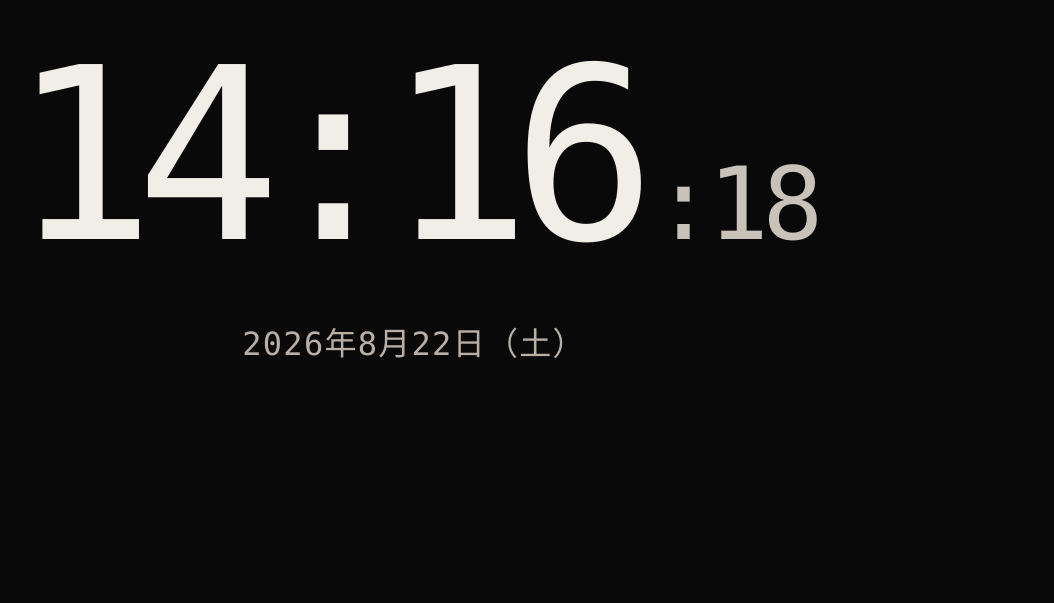
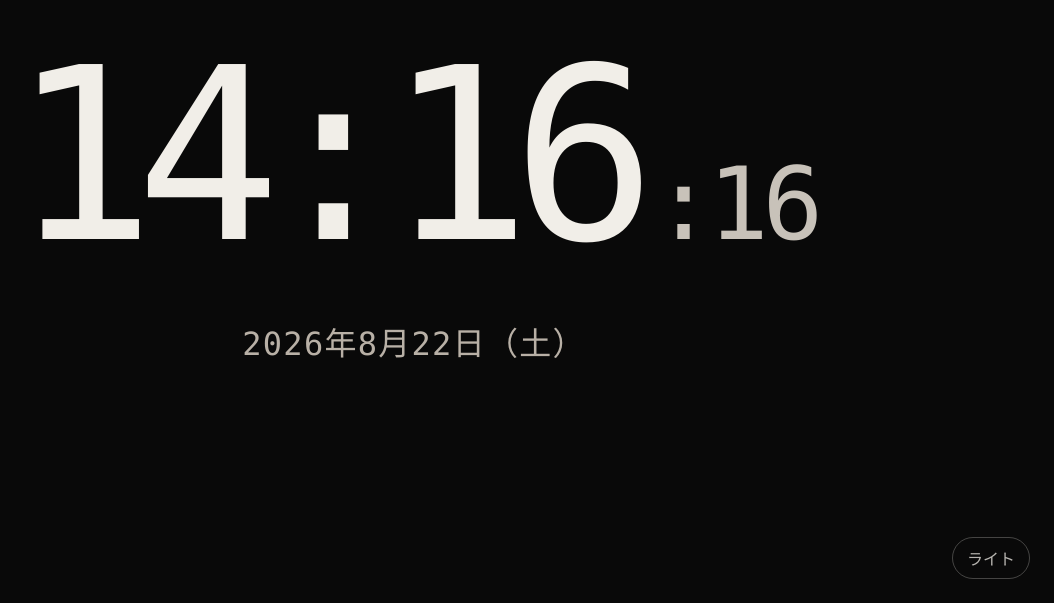
Before and after one commit to hoyoyo-arale/mobile-screen-watch, a Vue app: page / in a window 1280 px wide. Shown: the part 197-800 px from the top of the page, without its empty margins (226-1280 px from the left). Built offline with nearby package versions, Linux system fonts and the light colour scheme.

Commit message:
feat: add light and dark themes

```diff
--- a/src/App.vue
+++ b/src/App.vue
@@ -1,8 +1,16 @@
 <script setup lang="ts">
 import { onMounted, onUnmounted, ref } from "vue";
 import ClockDisplay from "./components/ClockDisplay.vue";
+import type { Theme } from "./types/app";
+
 const now = ref(new Date());
+const theme = ref<Theme>("dark");
 let clockInterval: number | undefined;
+
+const toggleTheme = () => {
+  theme.value = theme.value === "dark" ? "light" : "dark";
+};
+
 onMounted(() => {
   clockInterval = window.setInterval(() => {
     now.value = new Date();
@@ -13,7 +21,18 @@ onUnmounted(() => {
 });
 </script>
 <template>
-  <main class="clock-screen">
+  <main class="clock-screen" :class="`theme-${theme}`">
     <ClockDisplay :now="now" />
+    <button
+      class="theme-toggle"
+      type="button"
+      :aria-label="
+        theme === 'dark' ? 'ライトテーマに切り替え' : 'ダークテーマに切り替え'
+      "
+      :aria-pressed="theme === 'light'"
+      @click="toggleTheme"
+    >
+      {{ theme === "dark" ? "ライト" : "ダーク" }}
+    </button>
   </main>
 </template>
--- a/src/style.css
+++ b/src/style.css
@@ -1,6 +1,4 @@
 :root {
-  color: #f1eee8;
-  background: #090909;
   font-family:
     "UDEV Gothic", ui-monospace, SFMono-Regular, Menlo, Consolas, monospace;
   font-synthesis: none;
@@ -21,6 +19,11 @@ body {
   background: #090909;
 }
 .clock-screen {
+  --screen-background: #090909;
+  --primary-text: #f1eee8;
+  --secondary-text: #b8b0a6;
+  --seconds-text: #c8c2b9;
+  --control-border: rgb(241 238 232 / 35%);
   display: grid;
   min-height: 100vh;
   min-height: 100dvh;
@@ -28,7 +31,19 @@ body {
   padding: max(24px, env(safe-area-inset-top))
     max(24px, env(safe-area-inset-right)) max(24px, env(safe-area-inset-bottom))
     max(24px, env(safe-area-inset-left));
-  background: #090909;
+  position: relative;
+  color: var(--primary-text);
+  background: var(--screen-background);
+  transition:
+    color 180ms ease,
+    background-color 180ms ease;
+}
+.clock-screen.theme-light {
+  --screen-background: #f3f1ed;
+  --primary-text: #252321;
+  --secondary-text: #635e58;
+  --seconds-text: #77716a;
+  --control-border: rgb(37 35 33 / 35%);
 }
 .clock-block {
   width: min(100%, 1100px);
@@ -37,7 +52,7 @@ body {
 .clock-time {
   display: inline-flex;
   align-items: baseline;
-  color: #f1eee8;
+  color: var(--primary-text);
   font-size: clamp(4rem, 19vw, 15rem);
   font-weight: 400;
   letter-spacing: -0.08em;
@@ -47,15 +62,36 @@ body {
 }
 .clock-seconds {
   margin-left: 0.16em;
-  color: #c8c2b9;
+  color: var(--seconds-text);
   font-size: 0.42em;
   letter-spacing: -0.06em;
 }
 .clock-date {
   margin: clamp(24px, 5vw, 48px) 0 0;
-  color: #b8b0a6;
+  color: var(--secondary-text);
   font-size: clamp(1rem, 3.5vw, 2rem);
   letter-spacing: 0.04em;
+}
+.theme-toggle {
+  position: absolute;
+  right: max(24px, env(safe-area-inset-right));
+  bottom: max(24px, env(safe-area-inset-bottom));
+  border: 1px solid var(--control-border);
+  border-radius: 999px;
+  padding: 8px 14px;
+  color: var(--primary-text);
+  background: transparent;
+  font: inherit;
+  cursor: pointer;
+  opacity: 0.75;
+  transition:
+    color 180ms ease,
+    border-color 180ms ease,
+    opacity 180ms ease;
+}
+.theme-toggle:hover,
+.theme-toggle:focus-visible {
+  opacity: 1;
 }
 @media (orientation: landscape) and (max-height: 500px) {
   .clock-screen {
```
